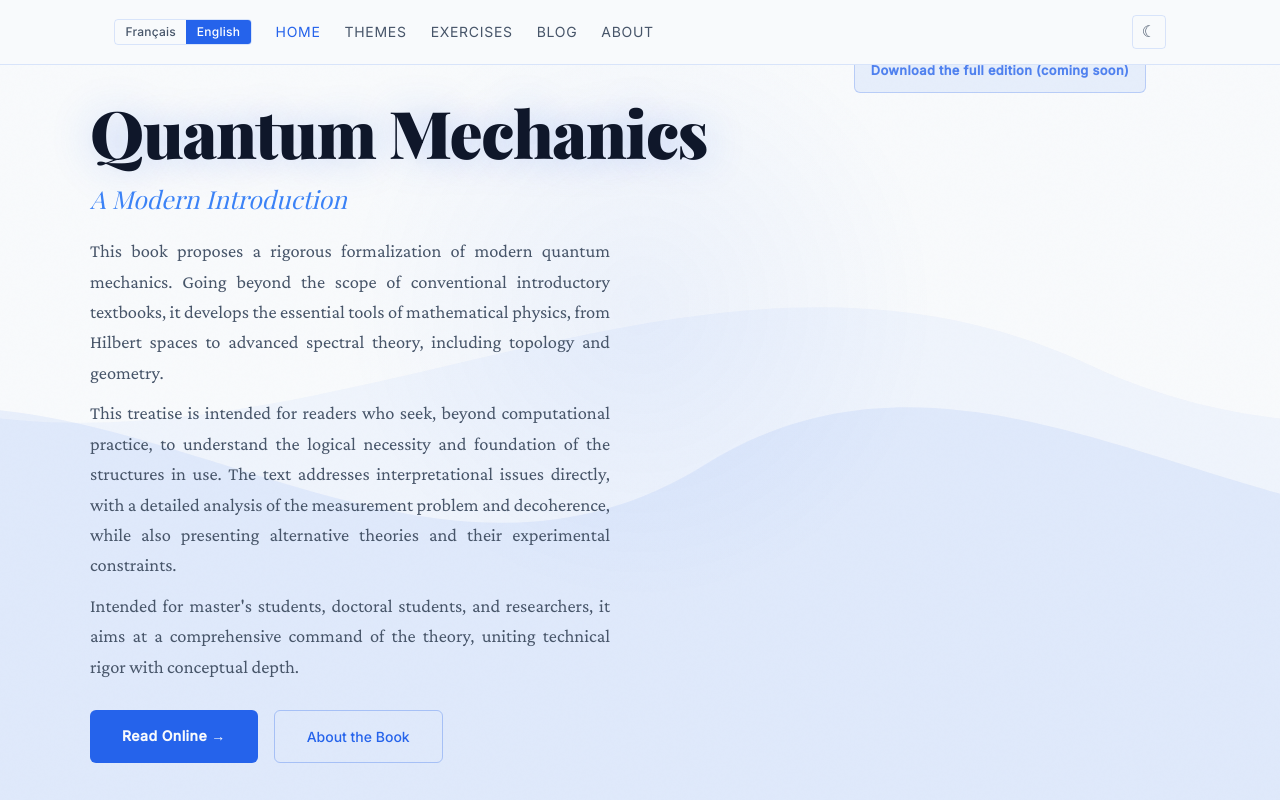
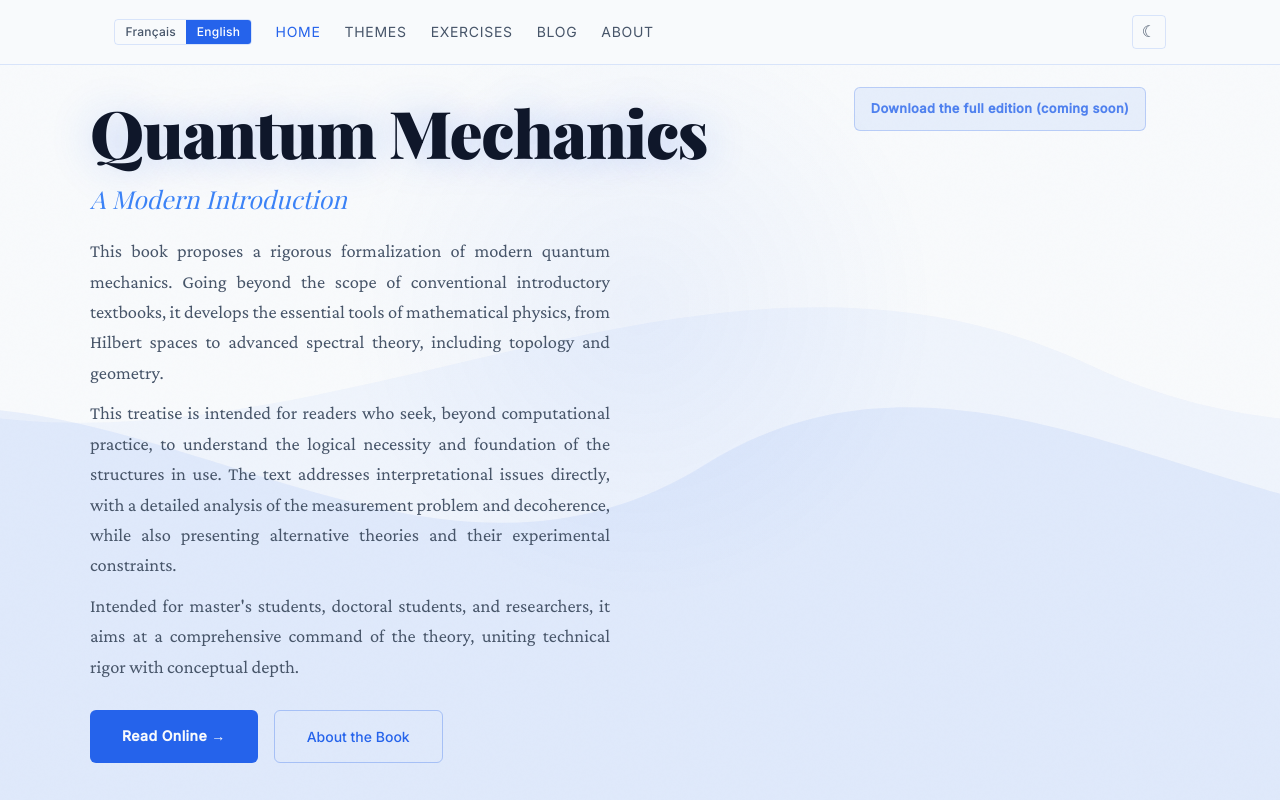
Before and after one commit to jpbruneton/quantum_book, a Next.js app: page / in a window 1280 px wide. Shown: the top 800 px of the page. Built offline with nearby package versions, Linux system fonts and the light colour scheme; a web font is replaced by a local one.

Commit message:
Home: shift cover column (download + image) down by 2cm
Made-with: Cursor

```diff
--- a/app/page.tsx
+++ b/app/page.tsx
@@ -184,6 +184,7 @@ export default function HomePage() {
               gap: "0.9rem",
               width: "100%",
               maxWidth: "380px",
+              marginTop: "2cm",
               transform: "translateY(-90px)",
             }}
           >
```
